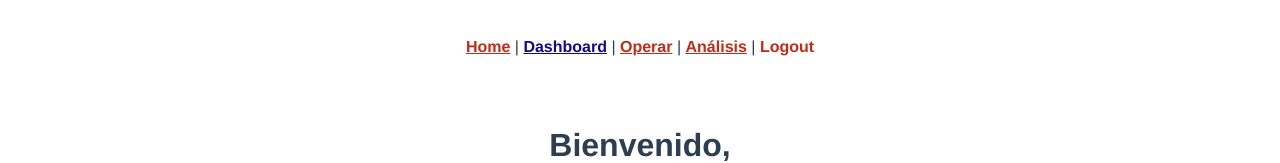
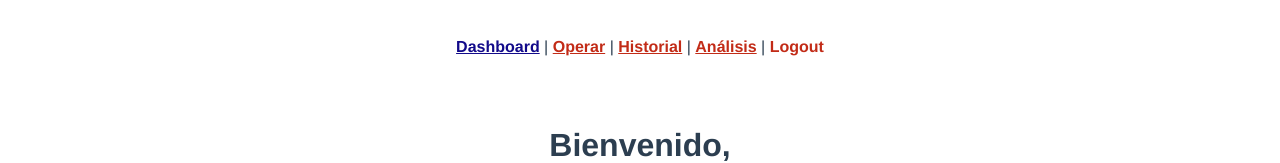
Before and after one commit to rubenm89/rubiwallet, a Vue app: page /login in a window 1280 px wide. Both pictures are taken after typing "Sample", "Sample123" into the empty fields and a click on the button "Ingresar". Shown: the top 163 px of the page. Built offline with nearby package versions, Linux system fonts and the light colour scheme; no server answers.

Commit message:
mejoras en barra de navegacion

```diff
--- a/src/App.vue
+++ b/src/App.vue
@@ -1,11 +1,10 @@
 <template>
-  <nav>
-    <router-link to="/">Home</router-link> |
-    <router-link v-if="!isLoggedIn" to="/login">Login</router-link>
-    <router-link v-if="isLoggedIn" to="/dashboard">Dashboard</router-link> |
-    <router-link v-if="isLoggedIn" to="/operar">Operar</router-link> |
-    <router-link v-if="isLoggedIn" to="/analysis">Análisis</router-link> |
-    <a v-if="isLoggedIn" @click="logout">Logout</a>
+  <nav v-if="showNav">
+    <router-link to="/dashboard">Dashboard</router-link> |
+    <router-link to="/operar">Operar</router-link> |
+    <router-link to="/history">Historial</router-link> |
+    <router-link to="/analysis">Análisis</router-link> |
+    <a @click="logout">Logout</a>
   </nav>
   <router-view/>
   <footer>
@@ -16,18 +15,26 @@
 <script>
 import { useUserStore } from '@/stores/userStore';
 import { computed } from 'vue';
+import { useRoute } from 'vue-router';
 
 export default {
   setup() {
     const userStore = useUserStore();
+    const route = useRoute();
+
     const isLoggedIn = computed(() => !!userStore.userName);
+
+    const showNav = computed(() => {
+      const hiddenRoutes = ['home', 'login', 'about'];
+      return isLoggedIn.value && !hiddenRoutes.includes(route.name);
+    });
 
     const logout = () => {
       userStore.logout();
       window.location.href = '/';
     };
 
-    return { isLoggedIn, logout };
+    return { isLoggedIn, showNav, logout };
   },
 };
 </script>
--- a/src/components/LoginForm.vue
+++ b/src/components/LoginForm.vue
@@ -3,7 +3,7 @@
     <form @submit.prevent="handleSubmit">
       <div>
           <label for="userName">Usuario: </label>
-          <input type="text" id="userName" v-model="userStore.userName" placeholder="Ingresa tu usuario" required />
+          <input type="text" id="userName" v-model="userName" placeholder="Ingresa tu usuario" required />
       </div>
 
       <div>
@@ -26,29 +26,23 @@ export default {
   setup() {
     const userStore = useUserStore()
     const router = useRouter()
+    const userName = ref('')
     const password = ref('')
     const errorMessage = ref('')
 
     const handleSubmit = () => {
-        if (!userStore.userName || !password.value) {
+        if (!userName.value || !password.value) {
         errorMessage.value = 'Por favor, completa ambos campos.'
       } else {
         errorMessage.value = ''
 
-        const userData = { userName: userStore.userName, password: password.value }
-        const token = 'algun_token_aca'; // Este token vendría de tu API tras autenticar al usuario
+        userStore.login(userName.value)
 
-        // Llamamos al método de login de la store (almacenando usuario y token)
-        userStore.login(userData, token) // Guarda el usuario en Pinia
-        console.log('Usuario:', userStore.userName) // Sacar después
-        console.log('Contraseña:', password.value) // Sacar después
-        console.log('en el userData hay:', userData)
-
-        router.push('/dashboard') // Redirige al dashboard
+        router.push('/dashboard')
       }
     }
 
-    return { userStore, password, errorMessage, handleSubmit }
+    return { userName, password, errorMessage, handleSubmit }
   }
 }
 </script>
--- a/src/stores/userStore.js
+++ b/src/stores/userStore.js
@@ -3,19 +3,13 @@ import { defineStore } from 'pinia';
 export const useUserStore = defineStore('user', {
   state: () => ({
     userName: null, // Aquí guardaremos el usuario
-    token: null, // el token de sesión
   }),
   actions: {
-    login(userData, token) {
-      this.userName = userData.userName;
-      this.token = token;
+    login(userName) {
+      this.userName = userName;
     },
     logout() {
       this.userName = null;
-      this.token = null;
     },
   },
-  getters: {
-    isAuthenticated: (state) => !!state.token
-  },
 });
```
